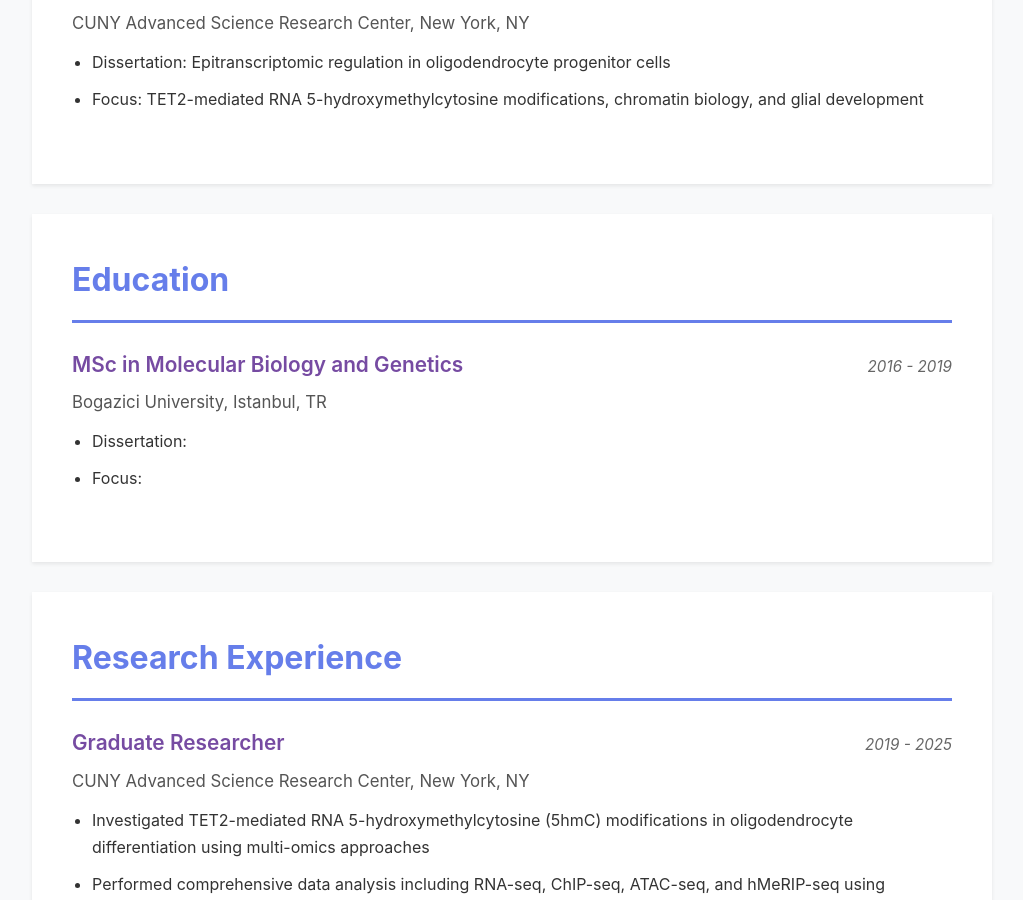
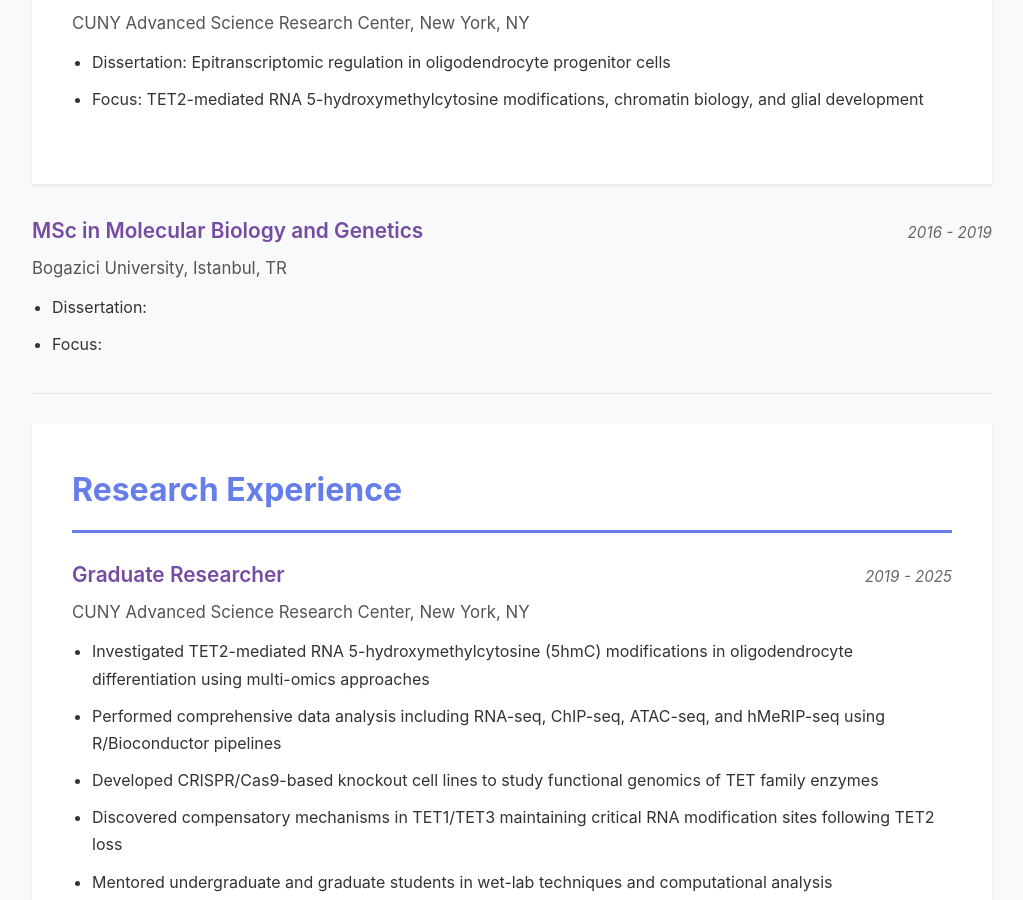
Before and after one commit to ipekselcen/ipekselcen.github.io, a Jekyll site: the page cv.html, which Jekyll copies as it is, in a window 1280 px wide and 900 px high, scrolled down 501 px. Shown: the whole window, without its empty margins (128-1151 px from the left). Built offline with Jekyll 4.4.1, drawn with Linux system fonts in a browser that asks for light colours.

Commit message:
Update cv.html

```diff
--- a/cv.html
+++ b/cv.html
@@ -314,8 +314,7 @@
                 </ul>
             </div>
         </section>
-         <section class="section">
-            <h2>Education</h2>
+
             <div class="cv-item">
                 <div class="cv-header">
                     <span class="cv-title">MSc in Molecular Biology and Genetics</span>
```
